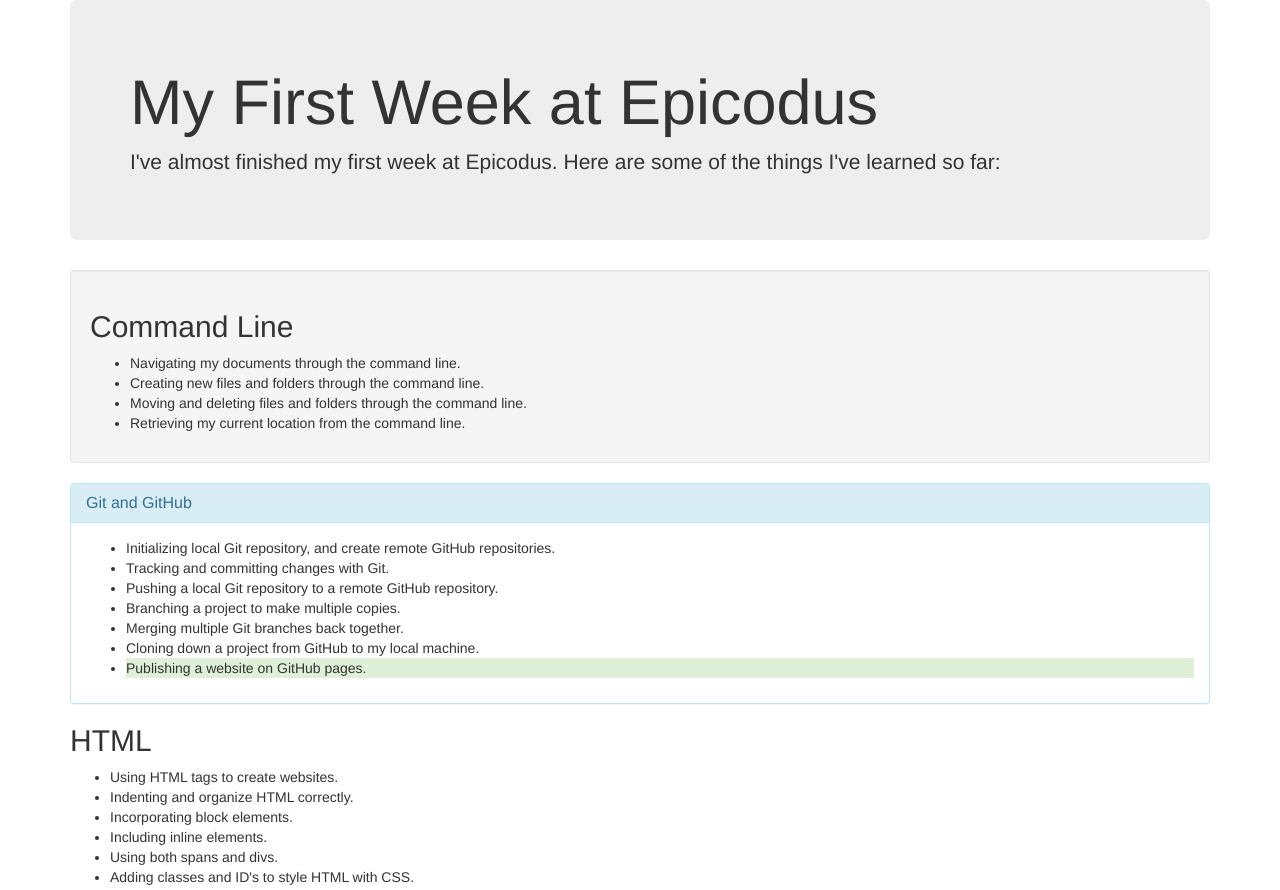
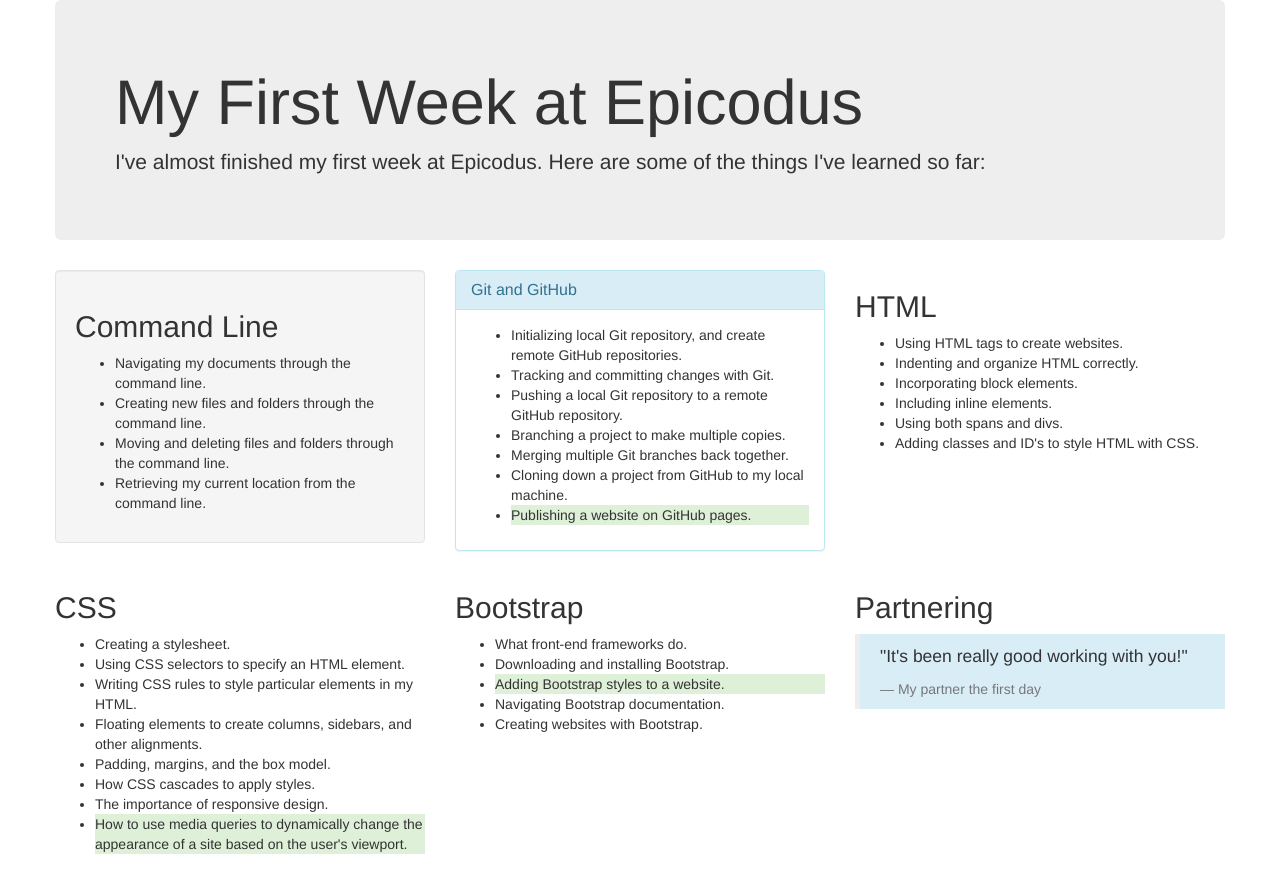
Before and after one commit to torinhuff/week-in-review, a plain HTML site: page index.html in a window 1280 px wide. Shown: the top 890 px of the page. After the commit the page ends 864 px from the top, so only its background shows below. Drawn offline with Linux system fonts and the light colour scheme.

Commit message:
addedd grid

```diff
--- a/index.html
+++ b/index.html
@@ -6,12 +6,15 @@
   </head>
   <body>
     <div class="container">
+      <div class="row">
       <div class="jumbotron">
         <h1>My First Week at Epicodus</h1>
         <p>
           I've almost finished my first week at Epicodus. Here are some of the things I've learned so far:
         </p>
       </div>
+    <div class="row">
+      <div class="col-md-4">
         <div class="well">
             <h2>Command Line</h2>
             <ul>
@@ -21,6 +24,8 @@
               <li>Retrieving my current location from the command line.</li>
             </ul>
             </div>
+        </div>
+      <div class="col-md-4">
         <div class="panel panel-info">
           <div class="panel-heading">
             <h2 class="panel-title">Git and GitHub</h2>
@@ -37,6 +42,8 @@
             </ul>
           </div>
         </div>
+      </div>
+      <div class="col-md-4">
         <h2>HTML</h2>
         <ul>
           <li>Using HTML tags to create websites.</li>
@@ -46,6 +53,10 @@
           <li>Using both spans and divs.</li>
           <li>Adding classes and ID's to style HTML with CSS.</li>
         </ul>
+      </div>
+    </div>
+    <div class="row">
+        <div class="col-md-4">
         <h2>CSS</h2>
         <ul>
           <li>Creating a stylesheet.</li>
@@ -57,6 +68,8 @@
           <li>The importance of responsive design.</li>
           <li class="bg-success">How to use media queries to dynamically change the appearance of a site based on the user's viewport.</li>
         </ul>
+      </div>
+      <div class="col-md-4">
         <h2>Bootstrap</h2>
         <ul>
           <li>What front-end frameworks do.</li>
@@ -65,11 +78,15 @@
           <li>Navigating Bootstrap documentation.</li>
           <li>Creating websites with Bootstrap.</li>
         </ul>
+      </div>
+      <div class="col-md-4">
         <h2>Partnering</h2>
         <blockquote class="bg-info">
           <p>"It's been really good working with you!"</p>
           <footer>My partner the first day</footer>
         </blockquote>
       </div>
+      </div>
+    </div>
   </body>
 </html>
```
Lines whose indentation alone changed are shown as unchanged.
